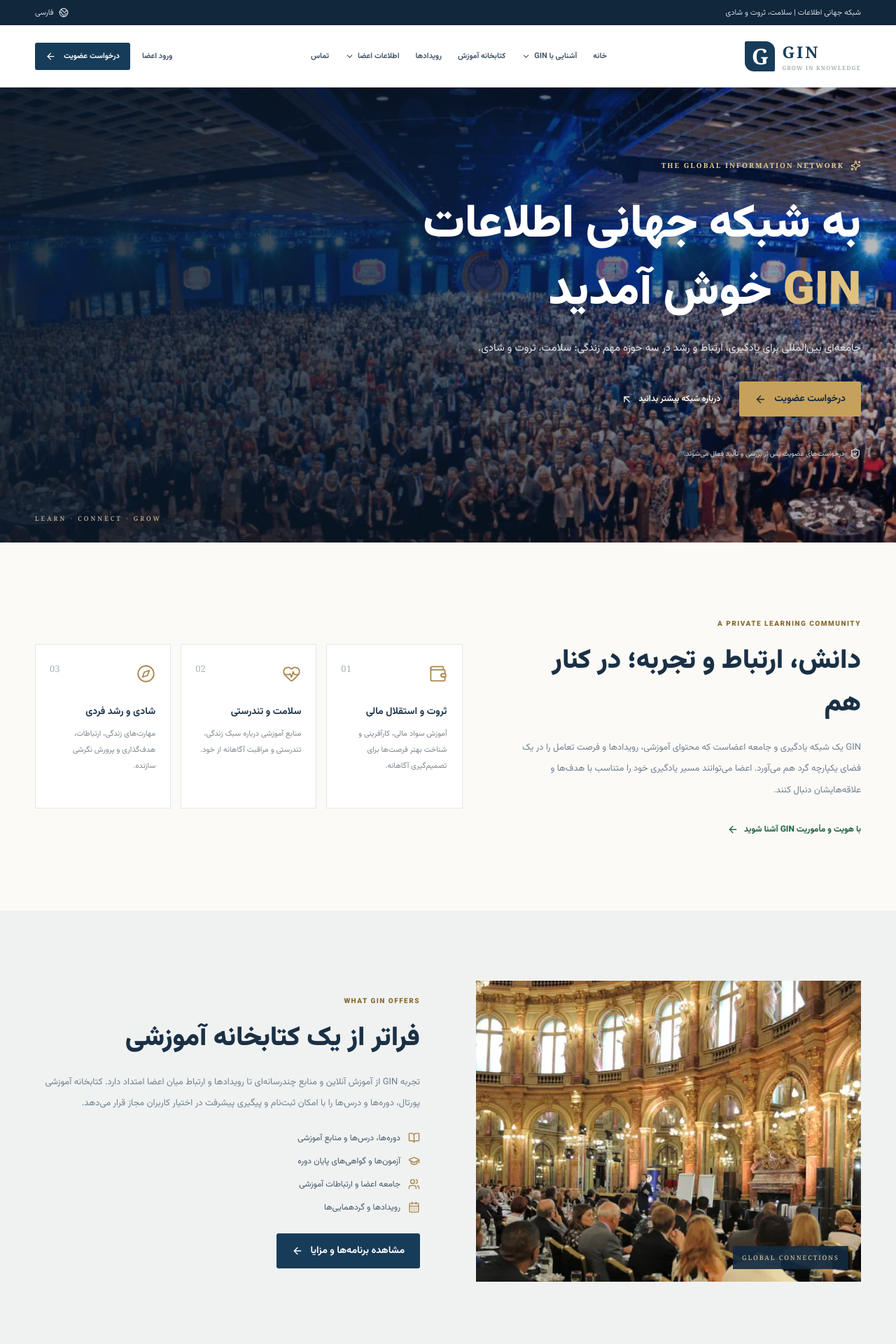
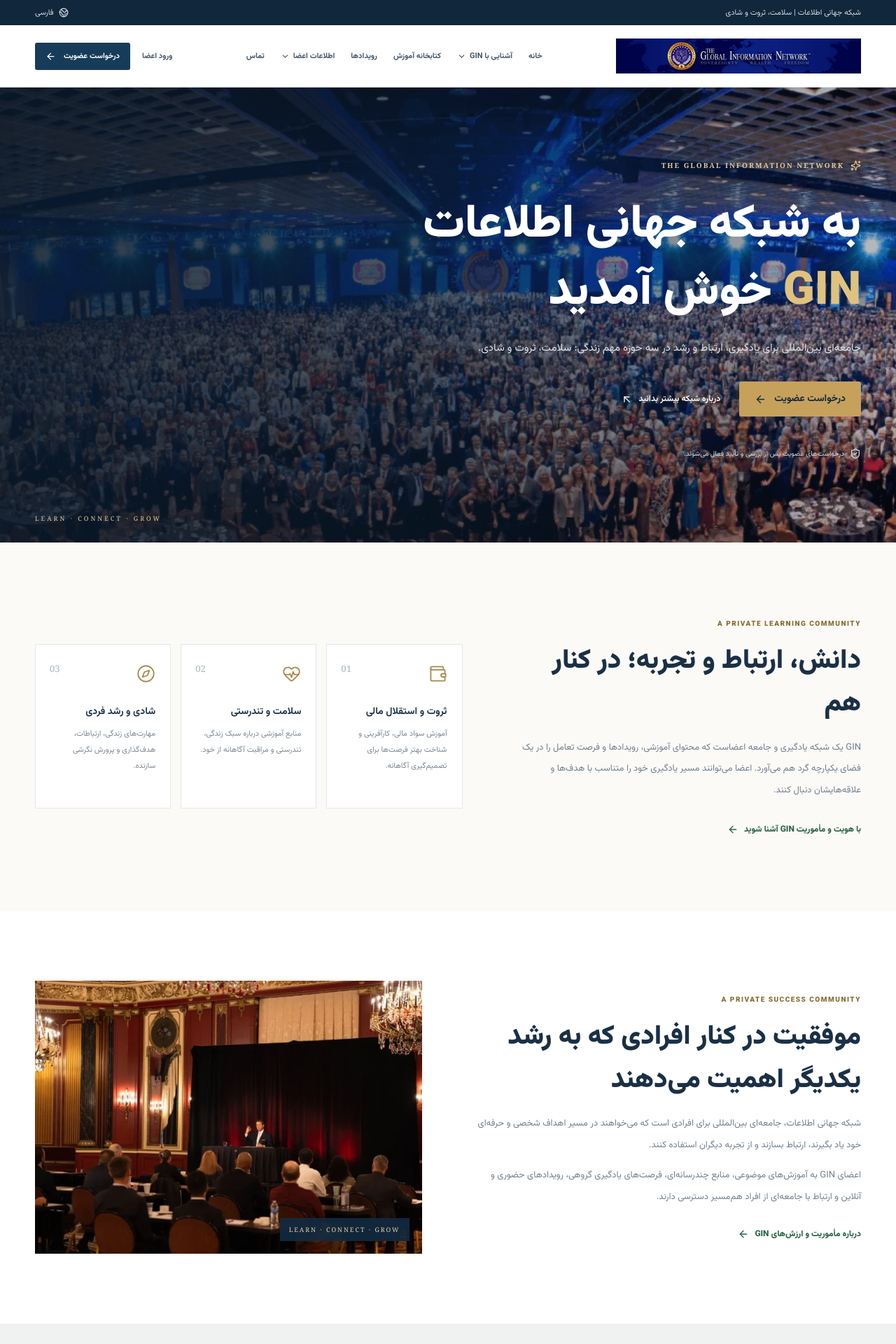
Before and after one commit to mohammad37496/GIN, a Next.js app: page / in a window 1280 px wide. Shown: the top 1920 px of the page at 70% size. Built offline with nearby package versions, Linux system fonts and the light colour scheme.

Commit message:
Match GIN portal homepage to reference branding

```diff
--- a/src/app/gin-reference.css
+++ b/src/app/gin-reference.css
@@ -13,6 +13,8 @@ body { background: #fbfaf7; color: #17283a; }
 .public-header { border-bottom-color: #e5e8e9; }
 .brand-emblem { background: #173c59; }
 .public-brand strong { color: #173c59; }
+.reference-brand { width: 350px; max-width: 30vw; }
+.reference-brand img { display: block; width: 100%; height: auto; object-fit: contain; }
 .desktop-nav { gap: clamp(13px, 1.8vw, 25px); }
 .desktop-nav a, .desktop-nav-dropdown summary, .header-login { color: #425568; }
 .desktop-nav-dropdown { position: relative; }
@@ -106,17 +108,35 @@ body { background: #fbfaf7; color: #17283a; }
 .footer-main h3 { color: #e5d2a8; }
 .footer-main > div > a:hover { color: #fff; }
 .footer-join-link { display: inline-flex; align-items: center; gap: 9px; color: #e4c783 !important; font-weight: 800; }
+
+.gin-community-section { padding-block: 100px; background: #fff; }
+.gin-community-layout { display: grid; grid-template-columns: 1fr 1fr; gap: 75px; align-items: center; }
+.gin-community-copy h2 { margin: 13px 0 15px; color: #1a3045; font-size: clamp(27px, 3vw, 39px); line-height: 1.6; font-weight: 900; }
+.gin-community-copy p { color: #718091; font-size: 13px; line-height: 2.35; }
+.gin-community-copy .text-arrow { display: inline-flex; margin-top: 15px; }
+.gin-community-image { position: relative; min-height: 390px; overflow: hidden; background: #dce2e4; }
+.gin-community-image img { object-fit: cover; }
+.gin-community-image > span { position: absolute; right: 18px; bottom: 18px; z-index: 1; padding: 10px 13px; background: #122a40e8; color: #e7d3a7; font: 9px Georgia, serif; letter-spacing: 2px; }
+.gin-membership-steps-section { padding-block: 100px; background: #f2f3f2; }
+.gin-membership-steps { display: grid; grid-template-columns: repeat(3, 1fr); gap: 16px; }
+.gin-membership-steps article { position: relative; min-height: 220px; padding: 30px 25px; background: #fff; border: 1px solid #e4e8e9; }
+.gin-membership-steps article > span { position: absolute; top: 25px; left: 22px; color: #a9b4bc; font: 14px Georgia, serif; }
+.gin-membership-steps article > svg { color: #a8874d; }
+.gin-membership-steps h3 { margin: 20px 0 8px; color: #20374b; font-size: 15px; }
+.gin-membership-steps p { margin: 0; color: #7b8792; font-size: 11px; line-height: 2.1; }
+.gin-steps-action { display: flex; align-items: center; justify-content: center; gap: 25px; margin-top: 32px; }
 .footer-bottom { border-top-color: #294052; }
 
 @media (max-width: 1080px) {
   .gin-intro-section { grid-template-columns: 1fr; gap: 40px; }
-  .gin-offer-layout, .gin-video-layout, .gin-learning-layout, .gin-events-layout, .gin-cruise-layout { gap: 45px; }
+  .gin-offer-layout, .gin-video-layout, .gin-learning-layout, .gin-events-layout, .gin-cruise-layout, .gin-community-layout { gap: 45px; }
 }
 @media (max-width: 850px) {
+  .reference-brand { width: 300px; max-width: min(68vw, 300px); }
   .desktop-nav-dropdown > div { position: static; box-shadow: none; border: 0; padding-inline: 18px; }
   .gin-hero { min-height: 590px; }
   .gin-hero-content { padding-block: 85px 100px; }
-  .gin-offer-layout, .gin-video-layout, .gin-learning-layout, .gin-events-layout, .gin-cruise-layout { grid-template-columns: 1fr; }
+  .gin-offer-layout, .gin-video-layout, .gin-learning-layout, .gin-events-layout, .gin-cruise-layout, .gin-community-layout { grid-template-columns: 1fr; }
   .gin-video-copy { max-width: 620px; }
   .gin-offer-image { order: 2; }
   .gin-membership-cta-inner { align-items: flex-start; flex-direction: column; }
@@ -131,9 +151,12 @@ body { background: #fbfaf7; color: #17283a; }
   .gin-hero-content > p { font-size: 12px; }
   .gin-hero-actions { align-items: flex-start; flex-direction: column; gap: 17px; }
   .gin-hero-note { align-items: flex-start; margin-top: 32px; line-height: 1.9; }
-  .gin-intro-section, .gin-offer-section, .gin-video-section, .gin-learning-section, .gin-stories-section, .gin-events-section, .gin-cruise-section { padding-block: 65px; }
+  .gin-intro-section, .gin-community-section, .gin-membership-steps-section, .gin-offer-section, .gin-video-section, .gin-learning-section, .gin-stories-section, .gin-events-section, .gin-cruise-section { padding-block: 65px; }
   .gin-pillar-grid { grid-template-columns: 1fr; }
   .gin-pillar { min-height: 0; }
+  .gin-membership-steps { grid-template-columns: 1fr; }
+  .gin-membership-steps article { min-height: 0; }
+  .gin-steps-action { align-items: flex-start; flex-direction: column; }
   .gin-offer-image, .gin-events-image, .gin-cruise-image { min-height: 260px; }
   .gin-centered-heading h2 { font-size: 25px; }
   .gin-membership-cta { padding-block: 50px; }
--- a/src/app/page.tsx
+++ b/src/app/page.tsx
@@ -59,6 +59,22 @@ export default function Home() {
         </div>
       </section>
 
+      <section className="gin-community-section">
+        <div className="public-container gin-community-layout">
+          <div className="gin-community-copy">
+            <span className="eyebrow">A PRIVATE SUCCESS COMMUNITY</span>
+            <h2>موفقیت در کنار افرادی که به رشد یکدیگر اهمیت می‌دهند</h2>
+            <p>شبکه جهانی اطلاعات، جامعه‌ای بین‌المللی برای افرادی است که می‌خواهند در مسیر اهداف شخصی و حرفه‌ای خود یاد بگیرند، ارتباط بسازند و از تجربه دیگران استفاده کنند.</p>
+            <p>اعضای GIN به آموزش‌های موضوعی، منابع چندرسانه‌ای، فرصت‌های یادگیری گروهی، رویدادهای حضوری و آنلاین و ارتباط با جامعه‌ای از افراد هم‌مسیر دسترسی دارند.</p>
+            <Link href="/about" className="text-arrow">درباره مأموریت و ارزش‌های GIN <ArrowLeft size={16} /></Link>
+          </div>
+          <div className="gin-community-image">
+            <Image src="/gin/gin-training.webp" alt="فضای آموزشی و گردهمایی اعضای شبکه جهانی اطلاعات" fill sizes="(max-width: 850px) 100vw, 50vw" />
+            <span>LEARN · CONNECT · GROW</span>
+          </div>
+        </div>
+      </section>
+
       <section className="gin-offer-section">
         <div className="public-container gin-offer-layout">
           <div className="gin-offer-image">
@@ -111,6 +127,22 @@ export default function Home() {
         </div>
       </section>
 
+      <section className="gin-membership-steps-section">
+        <div className="public-container">
+          <div className="gin-centered-heading">
+            <span className="eyebrow">YOUR GIN JOURNEY</span>
+            <h2>شروع عضویت و ورود به جامعه GIN</h2>
+            <p>درخواست خود را ثبت کنید؛ پس از بررسی و تأیید، دسترسی متناسب با سطح عضویت برای شما فعال می‌شود.</p>
+          </div>
+          <div className="gin-membership-steps">
+            <article><span>01</span><ShieldCheck size={25}/><h3>ثبت درخواست</h3><p>اطلاعات حساب خود را وارد کنید و درخواست عضویت را ارسال کنید.</p></article>
+            <article><span>02</span><Users size={25}/><h3>بررسی عضویت</h3><p>درخواست توسط مدیر بررسی می‌شود و وضعیت آن در حساب شما قابل پیگیری است.</p></article>
+            <article><span>03</span><BookOpen size={25}/><h3>آغاز یادگیری</h3><p>پس از تأیید، به دوره‌ها، منابع آموزشی و امکانات فعال حساب خود دسترسی خواهید داشت.</p></article>
+          </div>
+          <div className="gin-steps-action"><Link href="/register" className="button gin-gold-button">ثبت درخواست عضویت <ArrowLeft size={17}/></Link><Link href="/membership" className="text-arrow">آشنایی با سطوح عضویت <ArrowLeft size={16}/></Link></div>
+        </div>
+      </section>
+
       <section className="gin-events-section">
         <div className="public-container gin-events-layout">
           <div className="gin-events-copy"><span className="eyebrow">EVENTS & CONNECTIONS</span><h2>یادگیری در رویدادها و گردهمایی‌ها ادامه دارد</h2><p>رویدادهای حضوری و آنلاین فرصتی برای آشنایی، تبادل تجربه و یادگیری جمعی فراهم می‌کنند. برنامه‌های فعال، زمان‌بندی و ظرفیت آن‌ها در تقویم رویدادهای پورتال نمایش داده می‌شود.</p><Link href="/events" className="button">مشاهده رویدادها <ArrowLeft size={16} /></Link></div>
--- a/src/components/public-header.tsx
+++ b/src/components/public-header.tsx
@@ -1,4 +1,5 @@
 import Link from "next/link";
+import Image from "next/image";
 import { ArrowLeft, ChevronDown, Globe2 } from "lucide-react";
 
 const links = [
@@ -22,7 +23,7 @@ export default function PublicHeader() {
   return <>
     <div className="utility-bar"><div className="public-container utility-inner"><span>شبکه جهانی اطلاعات | سلامت، ثروت و شادی</span><span className="language-label"><Globe2 size={14}/> فارسی</span></div></div>
     <header className="public-header"><div className="public-container header-inner">
-      <Link href="/" className="public-brand" aria-label="GIN صفحه اصلی"><span className="brand-emblem">G</span><span><strong>GIN</strong><small>GROW IN KNOWLEDGE</small></span></Link>
+      <Link href="/" className="public-brand reference-brand" aria-label="GIN صفحه اصلی"><Image src="/gin/gin-header-banner.jpg" alt="Global Information Network" width={350} height={50} priority /></Link>
       <nav className="desktop-nav" aria-label="ناوبری اصلی">
         <Link href="/">خانه</Link>
         <details className="desktop-nav-dropdown"><summary>آشنایی با GIN <ChevronDown size={13}/></summary><div>{links.slice(1, 6).map(([label, href]) => <Link href={href} key={href}>{label}</Link>)}</div></details>
```
Also changed, not shown: public/gin/SOURCES.md (+1 -0 lines), public/gin/gin-header-banner.jpg (added).
